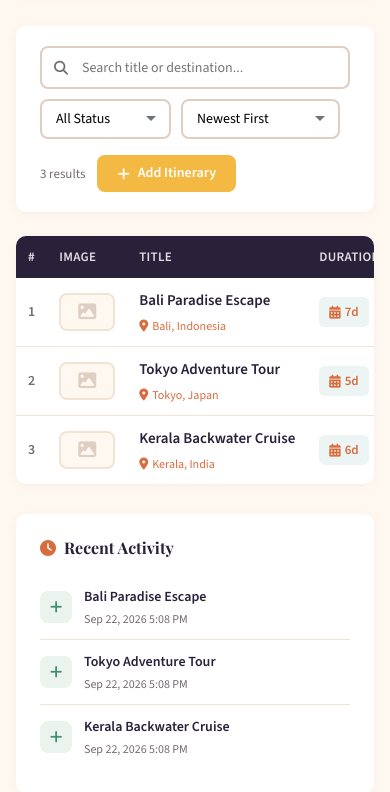
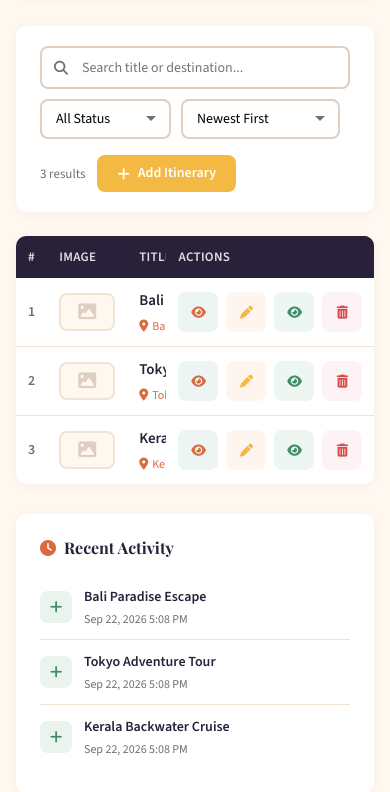
Before and after one commit to AKKash123/sk-travel-planner, a PHP site: page /skplanner/admin/dashboard.php in a window 390 px wide. Shown: the part 1025-1817 px from the top of the page. Run offline with PHP 8.4, Linux system fonts and the light colour scheme; a user stored in the database is signed in; data comes from the database, SQL or seed files in the repository.

Commit message:
Enhance admin dashboard table with mobile horizontal scroll and sticky action column

```diff
--- a/skplanner/admin/dashboard.php
+++ b/skplanner/admin/dashboard.php
@@ -239,8 +239,9 @@ if ($page > $totalPages) $page = $totalPages;
 
         /* ---- Data Table ---- */
         .table-wrapper {
-            background:var(--white); border-radius:var(--radius); overflow:hidden;
+            background:var(--white); border-radius:var(--radius); overflow-x:auto; overflow-y:hidden;
             box-shadow:0 2px 12px rgba(0,0,0,0.04);
+            -webkit-overflow-scrolling:touch;
         }
         .data-table { width:100%; border-collapse:collapse; }
         .data-table thead { background:var(--dark); }
@@ -471,8 +472,22 @@ if ($page > $totalPages) $page = $totalPages;
             .toolbar { flex-direction:column; align-items:stretch; }
             .toolbar-left, .toolbar-right { width:100%; }
             .search-box { min-width:100%; }
-            .data-table { font-size:13px; }
+            .data-table { min-width:760px; font-size:13px; }
             .data-table th, .data-table td { padding:10px 12px; }
+            .data-table th:last-child,
+            .data-table td:last-child {
+                position:sticky;
+                right:0;
+                z-index:1;
+                background:var(--white);
+                box-shadow:-8px 0 12px rgba(0,0,0,0.08);
+            }
+            .data-table th:last-child {
+                z-index:2;
+                background:var(--dark);
+            }
+            .action-btns { gap:8px; }
+            .action-btn { width:40px; height:40px; flex:0 0 40px; }
             .img-thumb, .img-placeholder { width:56px; height:38px; }
         }
         @media(max-width:480px) {
```
